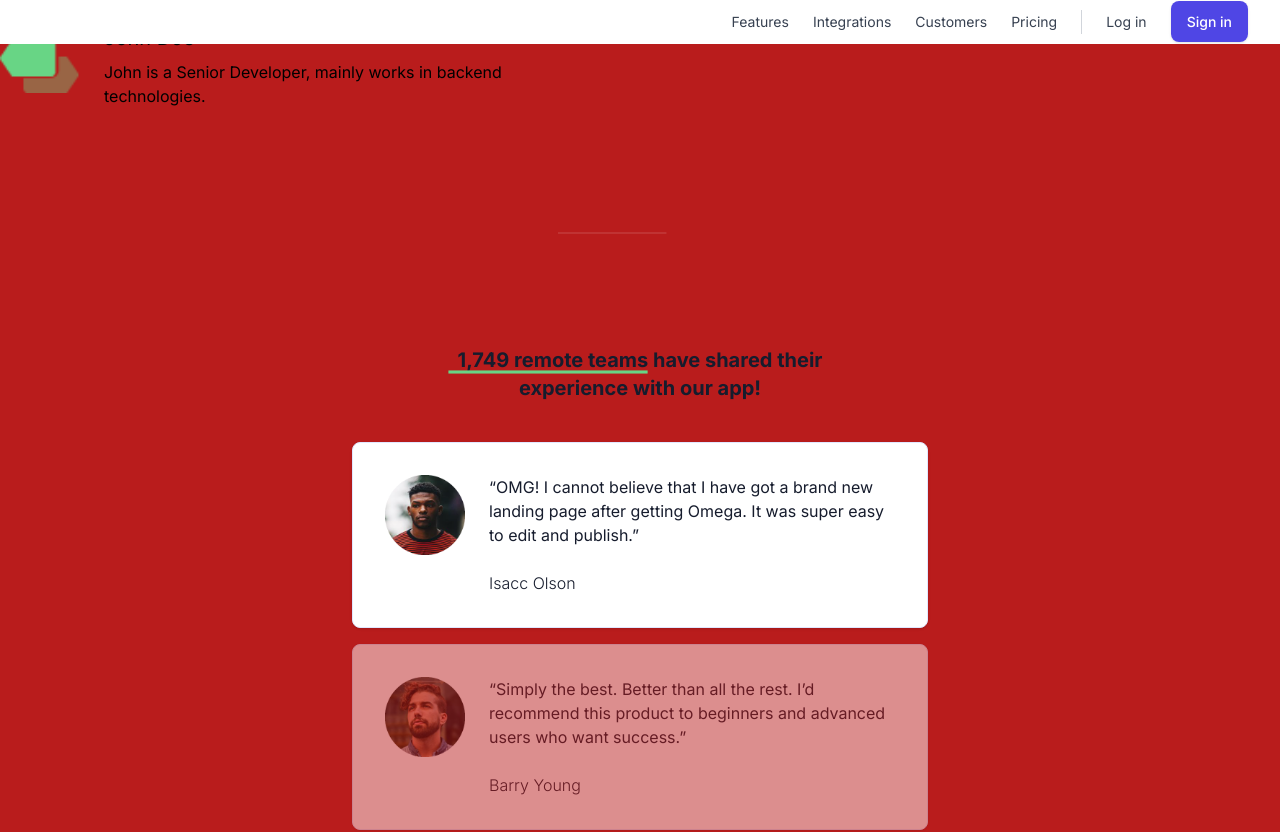
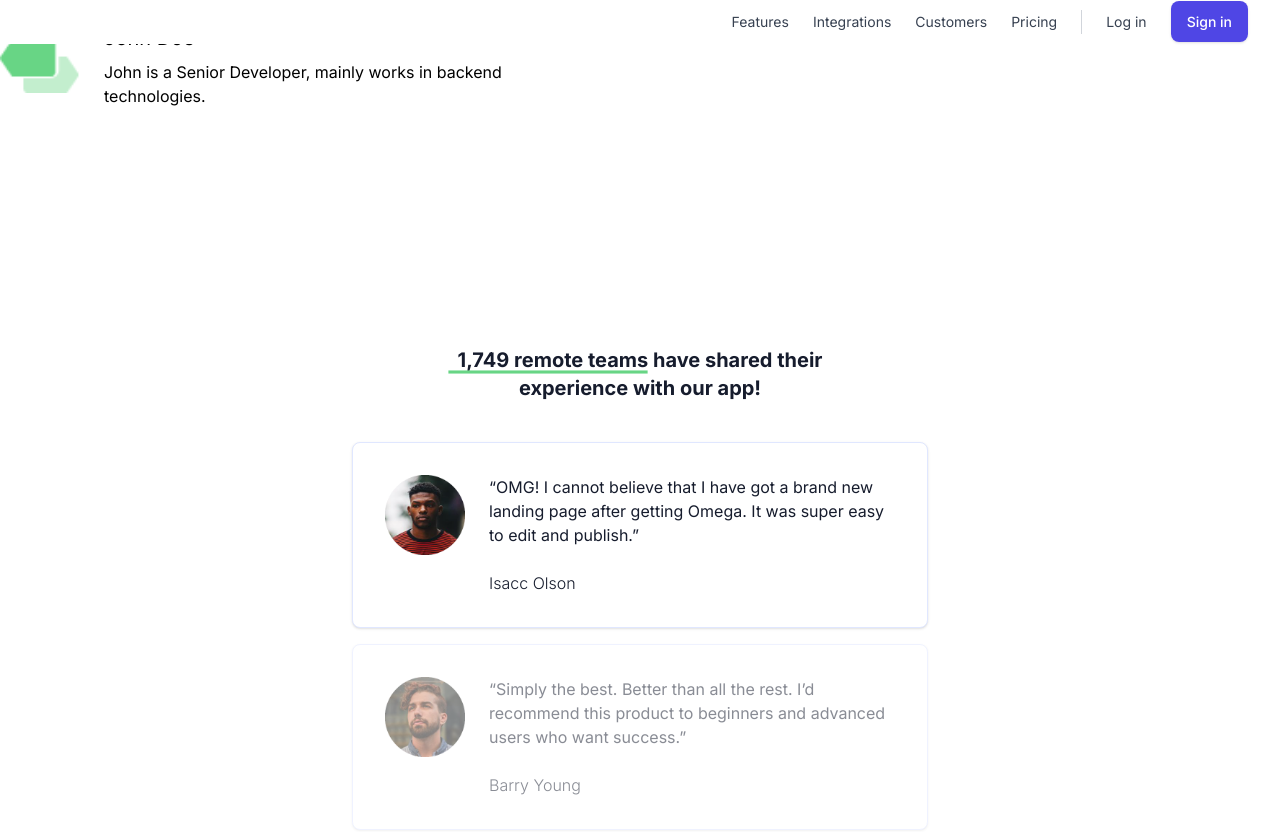
Before and after one commit to AxelSalim/Maquette2, a Next.js app: page / in a window 1280 px wide. Shown: the top 832 px of the page. Built offline with nearby package versions, Linux system fonts and the light colour scheme.

Commit message:
page principale

```diff
--- a/src/app/page.tsx
+++ b/src/app/page.tsx
@@ -21,7 +21,7 @@ export default function Home() {
         <Header></Header>
       </section>
 
-      <section className="bg-red-700">
+      <section className="bg-white">
         <Main></Main>
       </section>
 
```
